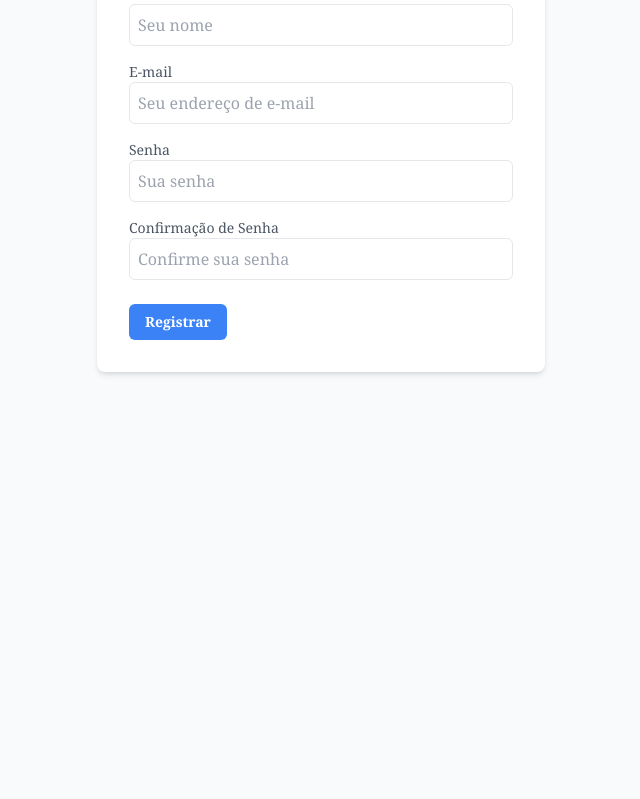
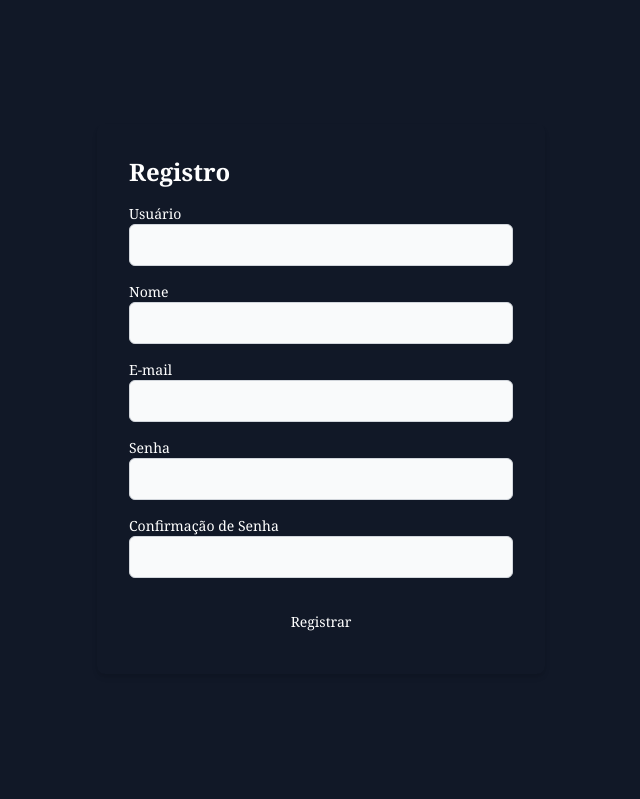
Before and after one commit to SerginhoTanaka/exten-o-tntn, a Django app: page /signup/ in a window 1280 px wide. Shown: the part 301-1100 px from the top of the page, without its empty margins (319-959 px from the left). Before the commit the page ends 676 px from the top, so only its background shows below. Run offline with Django 5.2, Linux system fonts and the light colour scheme; some libraries are stand-ins or nearby versions.

Commit message:
estilizacão das páginas

```diff
--- a/game/views.py
+++ b/game/views.py
@@ -26,7 +26,7 @@ def index_game(request, user_id):
         for question in data.values():
             if question['Pergunta'] == question_data:
                 if question['Resposta'] == user_answer:
-                    message = 'Parabéns, você acertou'
+                    message = 'Parabéns, você acertou!'
                     user.score += 10
                     user.save()
                 else:
--- a/user/templates/user/index.html
+++ b/user/templates/user/index.html
@@ -3,7 +3,7 @@
 
 {% block content %}
 <section class="mb-28">
-    <div class="flex flex-col items-center justify-center px-6 py-8 mx-auto md:h-screen lg:py-0">
+    <div class="flex flex-col items-center justify-center px-6 py-8 mx-auto md:h-screen lg:py-0 bg-gray-900">
         <a href="#" class="flex items-center mb-6 text-2xl font-semibold text-white dark:text-white">
             <img class=" mt-16 h-64- w-64" src="{%static 'img\unnamed.png'%}" alt="logo">
         </a>
@@ -16,11 +16,11 @@
                     {% csrf_token %}
                     <div>
                         <label for="user" class="block mb-2 text-sm font-medium text-white dark:text-white">Your user</label>
-                        <input type="text" name="user" id="user" class="bg-gray-50 border border-gray-300 text-black sm:text-sm rounded-lg focus:ring-primary-600 focus:border-primary-600 block w-full p-2.5 dark:bg-gray-700 dark:border-gray-600 dark:placeholder-gray-400 dark:text-white dark:focus:ring-blue-500 dark:focus:border-blue-500" placeholder="user" required="">
+                        <input type="text" name="user" id="user" class="bg-gray-50 border border-gray-300 text-black sm:text-sm rounded-lg focus:ring-primary-600 focus:border-primary-600 block w-full p-2.5 dark:bg-gray-700 dark:border-gray-600 dark:placeholder-gray-400 dark:text-white dark:focus:ring-blue-500 dark:focus:border-blue-500" placeholder="" required="">
                     </div>
                     <div>
                         <label for="password" class="block mb-2 text-sm font-medium text-white dark:text-white">Password</label>
-                        <input type="password" name="password" id="password" placeholder="••••••••" class="bg-gray-50 border border-gray-300 text-black sm:text-sm rounded-lg focus:ring-primary-600 focus:border-primary-600 block w-full p-2.5 dark:bg-gray-700 dark:border-gray-600 dark:placeholder-gray-400 dark:text-white dark:focus:ring-blue-500 dark:focus:border-blue-500" required="">
+                        <input type="password" name="password" id="password" placeholder="" class="bg-gray-50 border border-gray-300 text-black sm:text-sm rounded-lg focus:ring-primary-600 focus:border-primary-600 block w-full p-2.5 dark:bg-gray-700 dark:border-gray-600 dark:placeholder-gray-400 dark:text-white dark:focus:ring-blue-500 dark:focus:border-blue-500" required="">
                     </div>
                     <div class="flex items-center justify-between">
 
--- a/user/templates/user/signup.html
+++ b/user/templates/user/signup.html
@@ -1,37 +1,42 @@
 {% extends 'base.html'%}
 
 {% block content %}
-    <div class="min-h-screen flex items-center justify-center">
-        <div class="bg-white p-8 rounded-lg shadow-md max-w-md w-full">
-            <h2 class="text-2xl font-semibold text-gray-800 mb-4">Registro</h2>
+    <div class="bg-gray-900">
+        <a href="{%url 'index'%}">
+            <img src="#" alt="logo">
+        </a>
+        <div class="min-h-screen flex items-center justify-center bg-gray-900">
+            <div class="dark:bg-gray-800 p-8 rounded-lg shadow-md max-w-md w-full">
+                <h2 class="text-2xl font-semibold text-white mb-4">Registro</h2>
                 <form action="{%url 'signup'%}" method="POST">
                     {% csrf_token %}
                     <div class="mb-4">
-                    <label for="username" class="block text-sm font-medium text-gray-600">user</label>
-                    <input type="text" id="username" name="username" class="w-full p-2 border rounded-md" placeholder="Seu nome" required>
+                        <label for="username" class="block text-sm font-medium text-white">Usuário</label>
+                        <input type="text" id="username" name="username" class="w-full p-2 border rounded-md bg-gray-50 border border-gray-300 text-black sm:text-sm rounded-lg focus:ring-primary-600 focus:border-primary-600 block w-full p-2.5 dark:bg-gray-700 dark:border-gray-600 dark:placeholder-gray-400 dark:text-white dark:focus:ring-blue-500 dark:focus:border-blue-500" placeholder="" required>
                     </div>
                     {% csrf_token %}
                     <div class="mb-4">
-                    <label for="name" class="block text-sm font-medium text-gray-600">Nome</label>
-                    <input type="text" id="name" name="name" class="w-full p-2 border rounded-md" placeholder="Seu nome" required>
+                        <label for="name" class="block text-sm font-medium text-white">Nome</label>
+                        <input type="text" id="name" name="name" class="w-full p-2 border rounded-md bg-gray-50 border border-gray-300 text-black sm:text-sm rounded-lg focus:ring-primary-600 focus:border-primary-600 block w-full p-2.5 dark:bg-gray-700 dark:border-gray-600 dark:placeholder-gray-400 dark:text-white dark:focus:ring-blue-500 dark:focus:border-blue-500" placeholder="" required>
                     </div>
                     <div class="mb-4">
-                    <label for="email" class="block text-sm font-medium text-gray-600">E-mail</label>
-                    <input type="email" id="email" name="email" class="w-full p-2 border rounded-md" placeholder="Seu endereço de e-mail" required>
+                        <label for="email" class="block text-sm font-medium text-white">E-mail</label>
+                        <input type="email" id="email" name="email" class="w-full p-2 border rounded-md bg-gray-50 border border-gray-300 text-black sm:text-sm rounded-lg focus:ring-primary-600 focus:border-primary-600 block w-full p-2.5 dark:bg-gray-700 dark:border-gray-600 dark:placeholder-gray-400 dark:text-white dark:focus:ring-blue-500 dark:focus:border-blue-500" placeholder="" required>
                     </div>
                     <div class="mb-4">
-                    <label for="password" class="block text-sm font-medium text-gray-600">Senha</label>
-                    <input type="password" id="password" name="password" class="w-full p-2 border rounded-md" placeholder="Sua senha" required>
+                        <label for="password" class="block text-sm font-medium text-white">Senha</label>
+                        <input type="password" id="password" name="password" class="w-full p-2 border rounded-md bg-gray-50 border border-gray-300 text-black sm:text-sm rounded-lg focus:ring-primary-600 focus:border-primary-600 block w-full p-2.5 dark:bg-gray-700 dark:border-gray-600 dark:placeholder-gray-400 dark:text-white dark:focus:ring-blue-500 dark:focus:border-blue-500" placeholder="" required>
                     </div>
                     <div class="mb-6">
-                    <label for="password_confirmation" class="block text-sm font-medium text-gray-600">Confirmação de Senha</label>
-                    <input type="password" id="password_confirmation" name="password_confirmation" class="w-full p-2 border rounded-md" placeholder="Confirme sua senha" required>
+                        <label for="password_confirmation" class="block text-sm font-medium text-white">Confirmação de Senha</label>
+                        <input type="password" id="password_confirmation" name="password_confirmation" class="w-full p-2 border rounded-md bg-gray-50 border border-gray-300 text-black sm:text-sm rounded-lg focus:ring-primary-600 focus:border-primary-600 block w-full p-2.5 dark:bg-gray-700 dark:border-gray-600 dark:placeholder-gray-400 dark:text-white dark:focus:ring-blue-500 dark:focus:border-blue-500" placeholder="" required>
                     </div>
-                <button type="submit" class="bg-blue-500 hover:bg-blue-600 text-white font-semibold text-sm rounded-md py-2 px-4">Registrar</button>
+                    <button type="submit" class="w-full text-white bg-primary-600 hover:text-purple-800 focus:ring-4 focus:outline-none focus:ring-primary-300 font-medium rounded-lg text-sm px-5 py-2.5 text-center dark:bg-primary-600 dark:hover:bg-primary-700 dark:focus:ring-primary-800">Registrar</button>
                 </form>
                 {% if error %}
                     <p class = "text-red-600 "> {{ error }} </p>
                 {% endif %}
             </div>
         </div>
+    </div>
 {% endblock %}
```
Also changed, not shown: game/templates/game/explanation.html (+12 -10 lines), game/templates/game/index_game.html (+9 -7 lines). Lines whose indentation alone changed are shown as unchanged.
